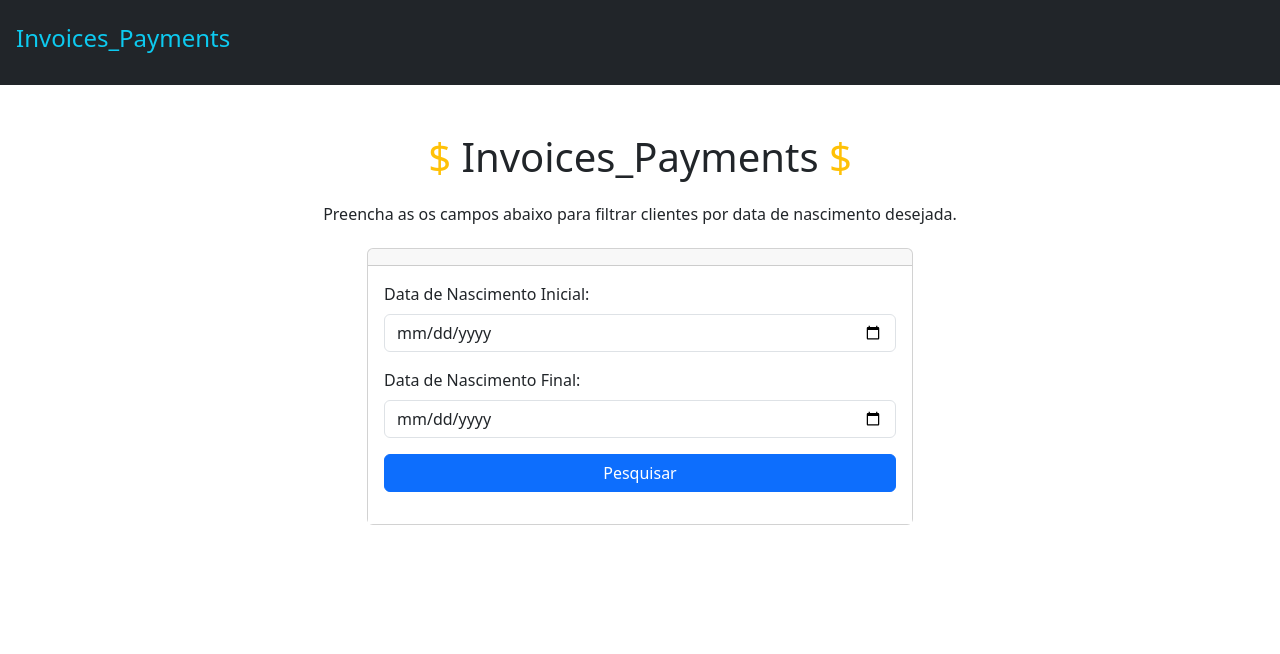
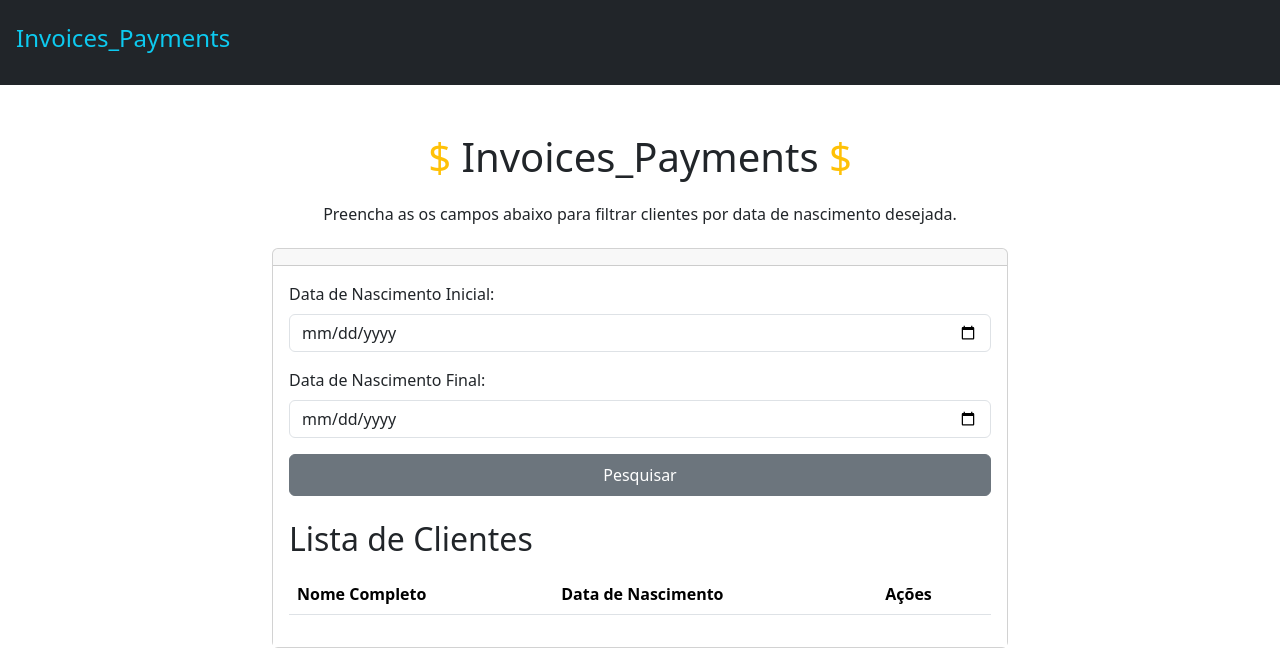
Before and after one commit to Dav1dSo/Invoices_Payments, a React (Vite) app: page / in a window 1280 px wide. Shown: the top 654 px of the page. Built offline with nearby package versions, Linux system fonts and the light colour scheme.

Commit message:
feat: created customer list filter by date.

```diff
--- a/src/assets/components/Home/Home.jsx
+++ b/src/assets/components/Home/Home.jsx
@@ -1,13 +1,31 @@
 import { useState } from "react";
+import SearchResults from "../ListClients/ListClients";
 
 function Home() {
   const [InitialDate, setInitialDate] = useState('');
   const [FinalDate, setFinalDate] = useState('');
-
   const [Resfetch, setResfetch] = useState([]);
 
-  const Data = () => {
-      // Processamento de dados
+  const getData = async () => {
+    try {
+      const response = await fetch('https://fakerapi.it/api/v1/persons');
+      const res = await response.json();
+
+      if (Array.isArray(res.data)) {
+        const filteredData = res.data.filter(client => {
+        const clientDate = client.birthday;
+
+        return clientDate >= InitialDate && clientDate <= FinalDate;
+      });
+
+        setResfetch(filteredData)
+
+      } else {
+        throw new Error('Error inesperado');
+      }
+    } catch (error) {
+      console.error('Erro ao buscar dados:', error);
+    }
   };
 
   return (
@@ -15,42 +33,36 @@ function Home() {
       <h1 className="text-center mb-4"> <span className="text-warning">$</span> Invoices_Payments <span className="text-warning">$</span> </h1>
       <h6 className="text-center mb-4">Preencha as os campos abaixo para filtrar clientes por data de nascimento desejada.</h6>
       <div className="row justify-content-center">
-        <div className="col-md-6">
+        <div className="col-md-8">
           <div className="card">
             <div className="card-header text-center p-2"></div>
             <div className="card-body">
               <form>
                 <div className="mb-3">
-                  <label htmlFor="start-date" className="form-label">Data de Nascimento Inicial:</label>
+                  <label htmlFor="initial-date" className="form-label">Data de Nascimento Inicial:</label>
                   <input
                     type="date"
                     className="form-control"
-                    id="start-date"
+                    id="initial-date"
                     value={InitialDate}
                     onChange={(e) => setInitialDate(e.target.value)}
                   />
                 </div>
                 <div className="mb-3">
-                  <label htmlFor="end-date" className="form-label">Data de Nascimento Final:</label>
+                  <label htmlFor="final-date" className="form-label">Data de Nascimento Final:</label>
                   <input
                     type="date"
                     className="form-control"
-                    id="end-date"
+                    id="final-date"
                     value={FinalDate}
                     onChange={(e) => setFinalDate(e.target.value)}
                   />
                 </div>
                 <div className="d-grid">
-                  <button type="button" className="btn btn-primary" onClick={Data}>Pesquisar</button>
+                  <button type="button" className="btn btn-secondary p-2" onClick={getData}>Pesquisar</button>
                 </div>
               </form>
-              <ul className="mt-3">
-                {Resfetch.map((client, index) => (
-                  <li key={index}>
-                    {client.nome} - {client.birthDate}
-                  </li>
-                ))}
-              </ul>
+              <SearchResults clients={Resfetch} />
             </div>
           </div>
         </div>
--- /dev/null
+++ b/src/assets/components/ListClients/ListClients.jsx
@@ -0,0 +1,35 @@
+const ClientsList = ({ clients, onSelect }) => {
+
+    const DataFormat = (data) => {
+      const dataFormatada = new Date(data);
+      return dataFormatada.toLocaleDateString('pt-BR');
+    };
+
+  return (
+    <div>
+      <h2 className="mt-4 mb-3">Lista de Clientes</h2>
+      <table className="table">
+        <thead className="thead-dark"> {/* Adicionando classe de cor escura ao cabeçalho */}
+          <tr>
+            <th>Nome Completo</th>
+            <th>Data de Nascimento</th>
+            <th>Ações</th>
+          </tr>
+        </thead>
+        <tbody>
+          {clients.map((client) => (
+            <tr key={client.id}>
+              <td>{client.firstname} {client.lastname}</td>
+              <td>{DataFormat(client.birthday)}</td>
+              <td>
+                <button className="btn btn-info" onClick={() => onSelect(client)}>Detalhes</button>
+              </td>
+            </tr>
+          ))}
+        </tbody>
+      </table>
+    </div>
+  );
+};
+
+export default ClientsList;
```
